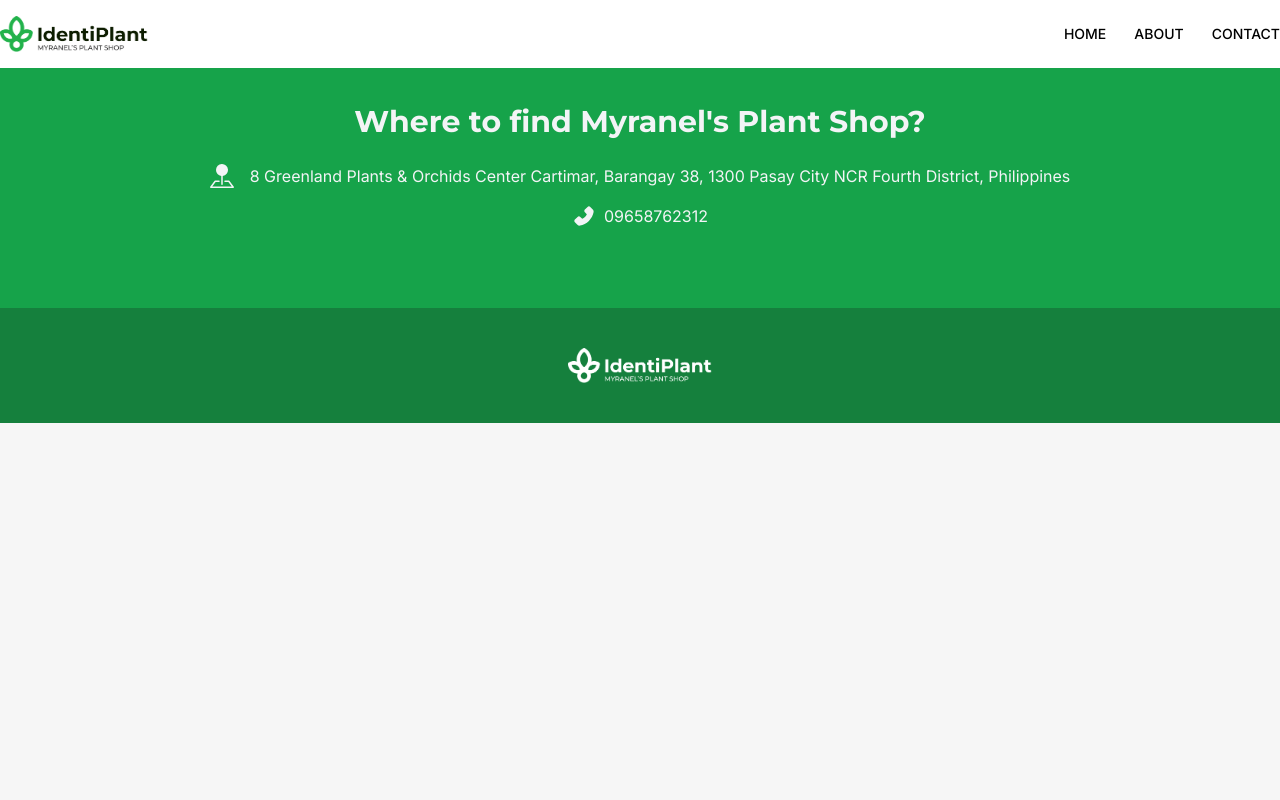
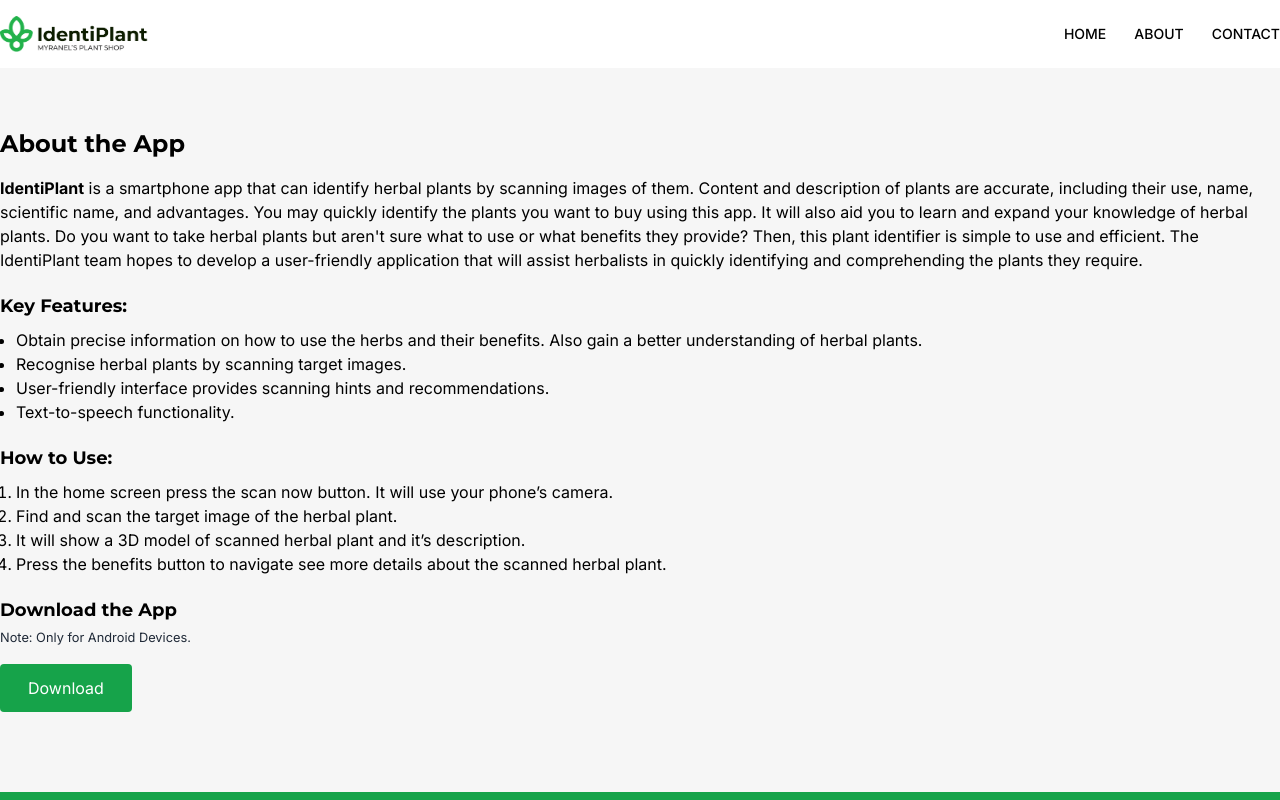
Before and after one commit to jmartindg/IdentiPlant-Website, a React (Vite) app: page /about in a window 1280 px wide. Shown: the top 800 px of the page. Built offline with nearby package versions, Linux system fonts and the light colour scheme.

Commit message:
about page added

```diff
--- /dev/null
+++ b/src/components/DownloadBtn.jsx
@@ -0,0 +1,11 @@
+import React from "react";
+
+const DownloadBtn = () => {
+  return (
+    <a href="#" className="hero-btn" download>
+      Download
+    </a>
+  );
+};
+
+export default DownloadBtn;
--- a/src/pages/About.jsx
+++ b/src/pages/About.jsx
@@ -1,9 +1,45 @@
 import React from "react";
+import DownloadBtn from "../components/DownloadBtn";
 
 const About = () => {
   return (
-    <section>
-      <p>About page</p>
+    <section className="pt-32 pb-20">
+      <div className="container mx-auto px-4 lg:px-0">
+        <h2 className="font-bold text-2xl pb-4">About the App</h2>
+        <p>
+          <strong>IdentiPlant</strong> is a smartphone app that can identify herbal plants by scanning images of them.
+          Content and description of plants are accurate, including their use, name, scientific name, and advantages. You may
+          quickly identify the plants you want to buy using this app. It will also aid you to learn and expand your knowledge
+          of herbal plants. Do you want to take herbal plants but aren't sure what to use or what benefits they provide?
+          Then, this plant identifier is simple to use and efficient. The IdentiPlant team hopes to develop a user-friendly
+          application that will assist herbalists in quickly identifying and comprehending the plants they require.
+        </p>
+
+        <h3 className="font-bold text-lg pt-5 pb-2">Key Features:</h3>
+        <ul className="list-disc">
+          <li className="ml-4">
+            Obtain precise information on how to use the herbs and their benefits. Also gain a better understanding of herbal
+            plants.
+          </li>
+          <li className="ml-4">Recognise herbal plants by scanning target images.</li>
+          <li className="ml-4">User-friendly interface provides scanning hints and recommendations.</li>
+          <li className="ml-4">Text-to-speech functionality.</li>
+        </ul>
+
+        <h3 className="font-bold text-lg pt-5 pb-2">How to Use:</h3>
+        <ol className="list-decimal">
+          <li className="ml-4">In the home screen press the scan now button. It will use your phone’s camera.</li>
+          <li className="ml-4">Find and scan the target image of the herbal plant.</li>
+          <li className="ml-4">It will show a 3D model of scanned herbal plant and it’s description.</li>
+          <li className="ml-4">Press the benefits button to navigate see more details about the scanned herbal plant.</li>
+        </ol>
+
+        <h3 className="font-bold text-lg pt-5">Download the App</h3>
+        <small className="text-gray-800">Note: Only for Android Devices.</small>
+        <div className="pt-4">
+          <DownloadBtn />
+        </div>
+      </div>
     </section>
   );
 };
--- a/src/pages/Home.jsx
+++ b/src/pages/Home.jsx
@@ -4,6 +4,7 @@
 
 import PlantList from "../components/PlantList";
 import TopPlants from "../components/TopPlants";
+import DownloadBtn from "../components/DownloadBtn";
 
 const Home = () => {
   const title = "Scan and Identify Herbal Plants for free";
@@ -18,9 +19,7 @@
             <div className="z-40 md:flex-1 text-center md:text-left">
               <h1 className="text-white font-bold text-4xl lg:text-5xl">{title}</h1>
               <p className="text-white md:text-lg py-6">{subtitle}</p>
-              <a href="#" className="hero-btn" download>
-                Download
-              </a>
+              <DownloadBtn />
             </div>
             <div className="hidden md:flex md:z-10 md:flex-1">
               <img src={Mockup} className="mx-auto md:w-80 lg:w-96" alt="App mockup" />
```
